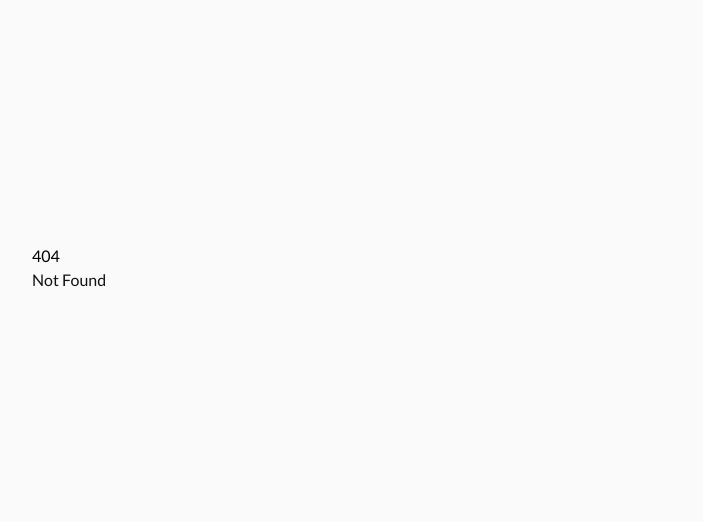
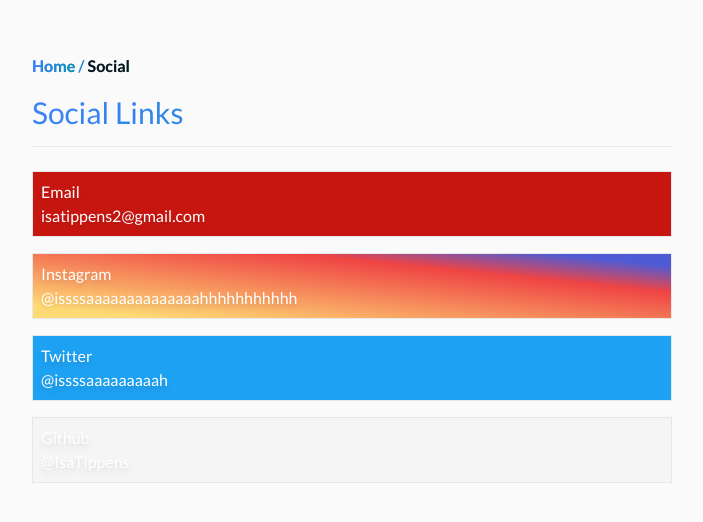
Before and after one commit to IsaTippens/dev-portfolio, a SvelteKit app: page /social in a window 1280 px wide. Before the commit this address had no page. Shown: the part 132-654 px from the top of the page, without its empty margins (288-991 px from the left). Built offline with nearby package versions, Linux system fonts and the light colour scheme.

Commit message:
Social Links

```diff
--- /dev/null
+++ b/src/lib/components/social/EmailBlock.svelte
@@ -0,0 +1,8 @@
+<script>
+    import SocialBlock from "$lib/components/social/SocialBlock.svelte";
+    export let email;
+</script>
+
+<div class="bg-[#c71610]">
+    <SocialBlock text="Email" user={email} url={`mailto:${email}`}/>
+</div>
--- /dev/null
+++ b/src/lib/components/social/GithubBlock.svelte
@@ -0,0 +1,8 @@
+<script>
+    import SocialBlock from "./SocialBlock.svelte";
+    export let user;
+</script>
+
+<div class="bg-[#f5f5f5] dark:bg-[#333]">
+    <SocialBlock text="Github" user={`@${user}`}/>
+</div>
--- /dev/null
+++ b/src/lib/components/social/InstagramBlock.svelte
@@ -0,0 +1,8 @@
+<script>
+    import SocialBlock from "./SocialBlock.svelte";
+    export let user;
+</script>
+
+<div class="bg-gradient-to-tr from-[#feda75] from-10% via-red-500 via-70% to-[#4f5bd5] to-90%">
+    <SocialBlock text="Instagram" user={`@${user}`}/>
+</div>
--- /dev/null
+++ b/src/lib/components/social/SocialBlock.svelte
@@ -0,0 +1,28 @@
+<script lang="ts">
+	import type { SvelteComponentTyped } from "svelte";
+
+	export let url: string = '';
+	export let text: string = '';
+	export let user: string = '';
+
+	export let icon: any;
+	export let pic: any;
+
+    export let ref;
+</script>
+
+<!--
+    Clicking the div block will take you to the url
+    icon - content - pic
+-->
+
+<div class="flex flex-row border p-2">
+	<div class=""><svelte:component this={icon} /></div>
+	<div class="">
+		<div class="grow">
+            <p class="truncate text-white drop-shadow-md">{text}</p>
+            <p class="truncate text-white drop-shadow-md">{user}</p>
+        </div>
+	</div>
+	<div class=""><svelte:component this={pic} /></div>
+</div>
--- /dev/null
+++ b/src/lib/components/social/TwitterBlock.svelte
@@ -0,0 +1,8 @@
+<script>
+    import SocialBlock from "./SocialBlock.svelte";
+    export let user;
+</script>
+
+<div class="bg-[#1DA1F2]">
+    <SocialBlock text="Twitter" user={`@${user}`}/>
+</div>
--- a/src/routes/+page.svelte
+++ b/src/routes/+page.svelte
@@ -48,7 +48,7 @@
 	</div>
 	<br />
 	<div>
-		<span class="text-2xl font-semibold highlight-text">Socials</span>
+		<a href="/social" class="text-2xl font-semibold highlight-text">Socials</a>
 		<ul class="list-bullets">
 			<li>
 				<LinkText url="mailto:isatippens2@gmail.com">Email</LinkText>
--- /dev/null
+++ b/src/routes/social/+page.svelte
@@ -0,0 +1,31 @@
+<script>
+	import SocialBlock from '$lib/components/social/SocialBlock.svelte';
+	import EmailBlock from '$lib/components/social/EmailBlock.svelte';
+	import InstagramBlock from '$lib/components/social/InstagramBlock.svelte';
+	import TwitterBlock from '$lib/components/social/TwitterBlock.svelte';
+	import GithubBlock from '$lib/components/social/GithubBlock.svelte';
+</script>
+
+<svelte:head>
+	<title>Social</title>
+	<meta name="description" content="Social Links" />
+	<meta name="viewport" content="width=device-width, initial-scale=1" />
+	<link rel="canonical" href="https://isatippens.com/social" />
+</svelte:head>
+<div>
+	<span class="font-semibold highlight-text">
+		<a href="/" class="highlight-text">Home</a> / <span class="crumb-end">Social</span>
+	</span>
+</div>
+<div class="sticky top-0 z-10 blog-header">
+	<p class="text-3xl semibold highlight-text">Social Links</p>
+</div>
+<br/>
+<main>
+	<div class="flex flex-col space-y-4">
+		<EmailBlock email="isatippens2@gmail.com" />
+		<InstagramBlock user={'issssaaaaaaaaaaaaaahhhhhhhhhhh'} />
+		<TwitterBlock user={'issssaaaaaaaaah'} />
+		<GithubBlock user={'IsaTippens'} />
+	</div>
+</main>
```
